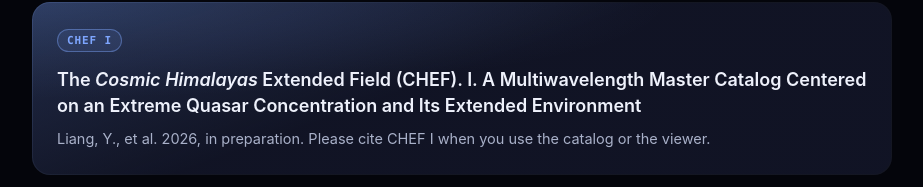
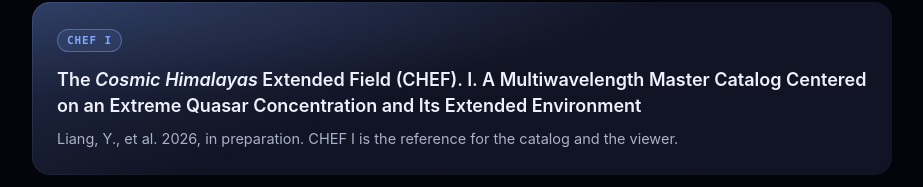
Before and after one commit to cosmic-himalayas/chef, a plain HTML site: page index.html in a window 1280 px wide. Shown: the part 4840-5027 px from the top of the page, without its empty margins (72-995 px from the left). Drawn offline with Linux system fonts and the light colour scheme.

Commit message:
content: CHEF I named as the reference without an imperative
Co-Authored-By: Claude Opus 5.5 <noreply@anthropic.com>

```diff
--- a/index.html
+++ b/index.html
@@ -422,8 +422,8 @@
           <span class="tag">CHEF I</span>
           <p class="paper-title">The <em>Cosmic Himalayas</em> Extended Field (CHEF). I. A Multiwavelength Master Catalog
             Centered on an Extreme Quasar Concentration and Its Extended Environment</p>
-          <p class="paper-meta">Liang, Y., et al. 2026, in preparation. Please cite CHEF&nbsp;I when you use the catalog
-            or the viewer.</p>
+          <p class="paper-meta">Liang, Y., et al. 2026, in preparation. CHEF&nbsp;I is the reference for the catalog and
+            the viewer.</p>
         </div>
         <div class="paper panel hue-orchid">
           <span class="tag">CHEF II</span>
```
